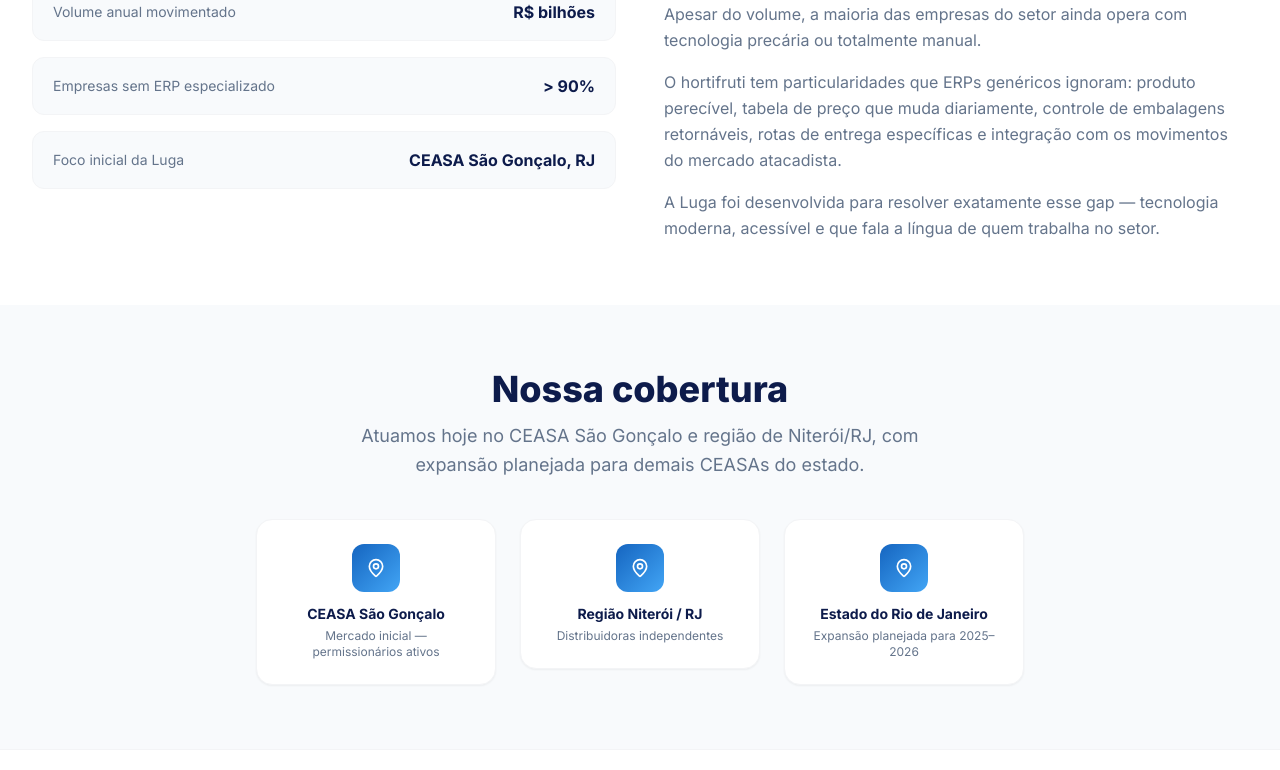
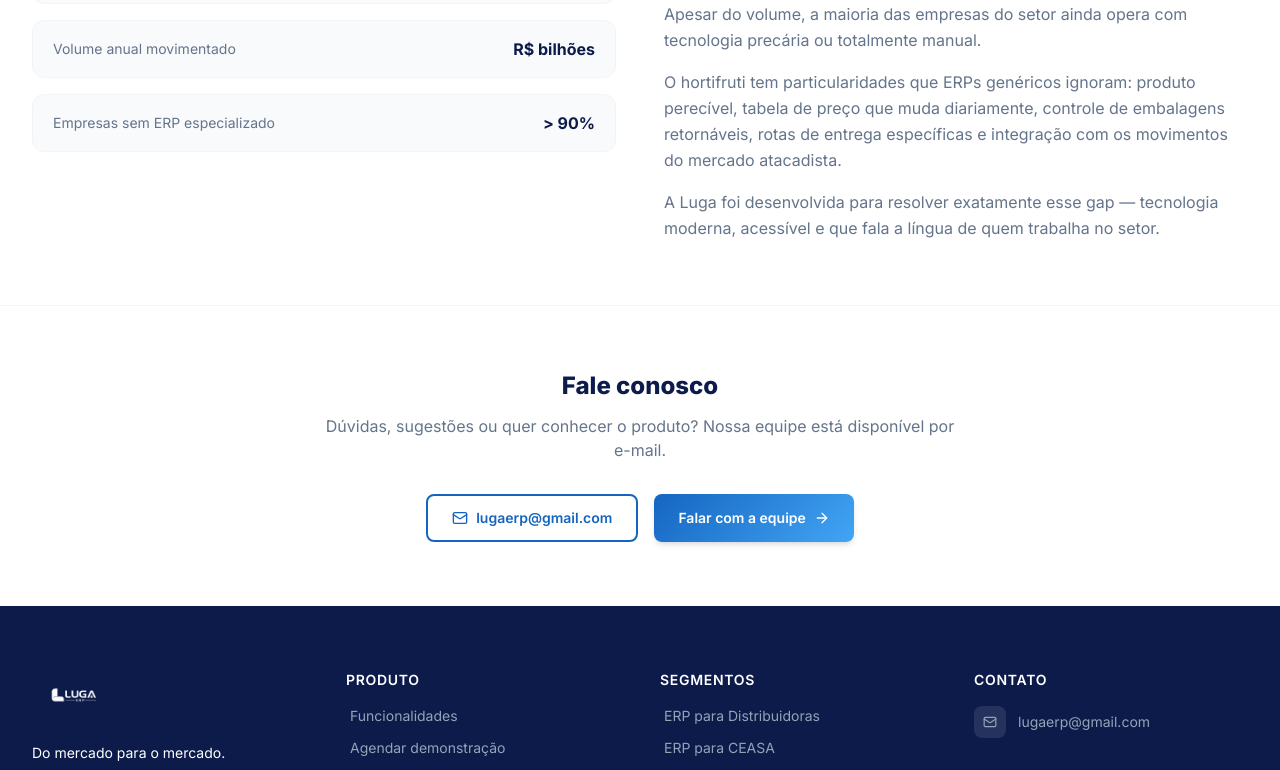
Before and after one commit to lugaerp-boop/luga_site, a Next.js app: page /sobre in a window 1280 px wide. Shown: the part 1564-2334 px from the top of the page. Built offline with nearby package versions, Linux system fonts and the light colour scheme.

Commit message:
fix: remove "Foco inicial da Luga" e a secao "Nossa cobertura" da pagina Sobre

```diff
--- a/app/sobre/page.tsx
+++ b/app/sobre/page.tsx
@@ -1,7 +1,7 @@
 import type { Metadata } from "next";
 import Link from "next/link";
 import AnimatedSection from "@/components/shared/AnimatedSection";
-import { Target, Eye, Heart, MapPin, ArrowRight, Mail } from "lucide-react";
+import { Target, Eye, Heart, ArrowRight, Mail } from "lucide-react";
 
 export const metadata: Metadata = {
   title: "Sobre — Luga ERP, feito para quem distribui alimentos",
@@ -156,7 +156,6 @@
                   { label: "CEASAs no Brasil", value: "70+" },
                   { label: "Volume anual movimentado", value: "R$ bilhões" },
                   { label: "Empresas sem ERP especializado", value: "> 90%" },
-                  { label: "Foco inicial da Luga", value: "CEASA São Gonçalo, RJ" },
                 ].map((item) => (
                   <div
                     key={item.label}
@@ -168,49 +167,6 @@
                 ))}
               </div>
             </AnimatedSection>
-          </div>
-        </div>
-      </section>
-
-      {/* Cobertura */}
-      <section className="bg-luga-bg py-16">
-        <div className="max-w-7xl mx-auto px-4 sm:px-6 lg:px-8">
-          <AnimatedSection className="text-center mb-10">
-            <h2 className="section-title">Nossa cobertura</h2>
-            <p className="section-subtitle mt-3 max-w-xl mx-auto">
-              Atuamos hoje no CEASA São Gonçalo e região de Niterói/RJ, com expansão
-              planejada para demais CEASAs do estado.
-            </p>
-          </AnimatedSection>
-
-          <div className="grid sm:grid-cols-3 gap-6 max-w-3xl mx-auto">
-            {[
-              {
-                icon: MapPin,
-                label: "CEASA São Gonçalo",
-                detail: "Mercado inicial — permissionários ativos",
-              },
-              {
-                icon: MapPin,
-                label: "Região Niterói / RJ",
-                detail: "Distribuidoras independentes",
-              },
-              {
-                icon: MapPin,
-                label: "Estado do Rio de Janeiro",
-                detail: "Expansão planejada para 2025–2026",
-              },
-            ].map((loc, i) => (
-              <AnimatedSection key={loc.label} delay={i * 100}>
-                <div className="bg-white rounded-2xl p-6 border border-gray-100 shadow-sm text-center card-hover">
-                  <div className="gradient-icon mx-auto mb-3">
-                    <loc.icon size={20} />
-                  </div>
-                  <p className="font-bold text-luga-dark text-sm">{loc.label}</p>
-                  <p className="text-xs text-luga-text-secondary mt-1">{loc.detail}</p>
-                </div>
-              </AnimatedSection>
-            ))}
           </div>
         </div>
       </section>
```
